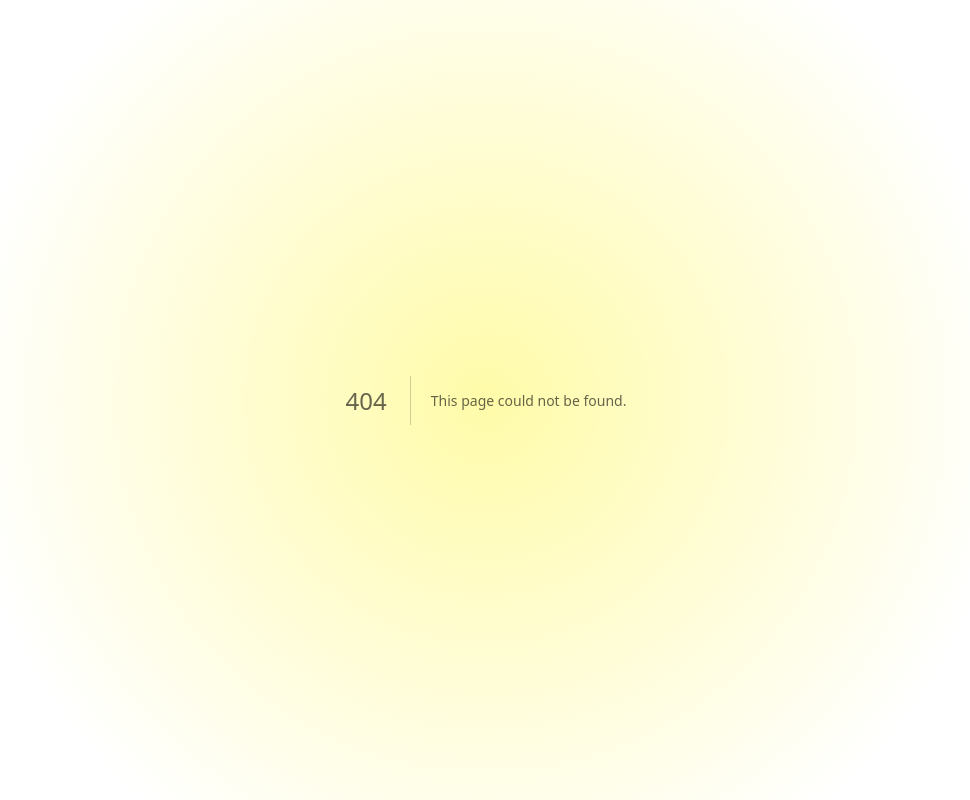
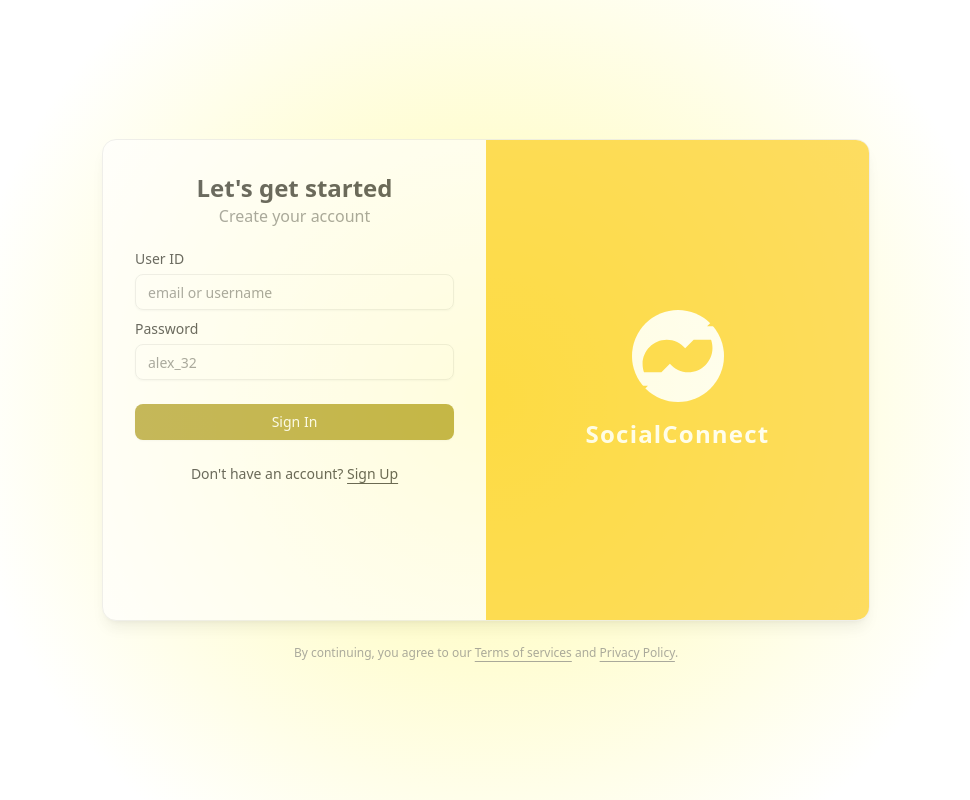
Before and after one commit to sahilsaif12/SocialConnect, a Next.js app in the folder client/: page /sign-in in a window 1280 px wide. Before the commit this address had no page. Shown: the whole page, without its empty margins (154-1124 px from the left). Built offline with nearby package versions, Linux system fonts and the light colour scheme.

Commit message:
login view + validations complete

```diff
--- a/client/package.json
+++ b/client/package.json
@@ -42,6 +42,7 @@
     "date-fns": "^4.1.0",
     "embla-carousel-react": "^8.6.0",
     "input-otp": "^1.4.2",
+    "js-cookie": "^3.0.5",
     "lucide-react": "^0.542.0",
     "next": "15.5.2",
     "next-themes": "^0.4.6",
@@ -60,6 +61,7 @@
   "devDependencies": {
     "@eslint/eslintrc": "^3",
     "@tailwindcss/postcss": "^4.1.12",
+    "@types/js-cookie": "^3.0.6",
     "@types/node": "^20",
     "@types/react": "^19",
     "@types/react-dom": "^19",
--- /dev/null
+++ b/client/src/app/(auth)/sign-in/page.tsx
@@ -0,0 +1,13 @@
+import { SignInView } from '@/modules/auth/ui/views/sign-in-view'
+import { headers } from 'next/headers'
+import { redirect } from 'next/navigation'
+import React from 'react'
+
+const page=async()=> {
+
+  return (
+    <SignInView />
+  )
+}
+
+export default page
--- a/client/src/app/(auth)/verify-email/page.tsx
+++ b/client/src/app/(auth)/verify-email/page.tsx
@@ -5,9 +5,9 @@ export default function page() {
   return (
     <div className="flex min-h-screen items-center justify-center p-4">
       <div className="w-full space-y-5 max-w-md rounded-2xl bg-white p-5  shadow-2xl  ">
-        <div className="rounded-xl overflow-hidden">
+        <div className="rounded-xl overflow-hidden  bg-red-400">
 
-        <LogoBannerCard/>
+        <LogoBannerCard height={30} />
         </div>
         <VerifyEmailView />
       </div>
--- a/client/src/app/globals.css
+++ b/client/src/app/globals.css
@@ -52,7 +52,7 @@
   --card-foreground: oklch(0.145 0 0);
   --popover: oklch(1 0 0);
   --popover-foreground: oklch(0.145 0 0);
-  --primary: oklch(0.205 0 0);
+  --primary: oklch(63.323% 0.13097 98.417);
   --primary-foreground: oklch(0.985 0 0);
   --secondary: oklch(0.97 0 0);
   --secondary-foreground: oklch(0.205 0 0);
--- a/client/src/app/page.tsx
+++ b/client/src/app/page.tsx
@@ -2,7 +2,7 @@ import Image from "next/image";
 
 export default function Home() {
   return (
-    <div className="text-3xl font-bold underline text-white"
+    <div className="text-3xl font-bold underline text-black"
     >
       hello my world
     </div>
--- a/client/src/modules/auth/ui/components/logo-banner-card.tsx
+++ b/client/src/modules/auth/ui/components/logo-banner-card.tsx
@@ -1,8 +1,10 @@
 import React from 'react'
-
-function LogoBannerCard() {
+interface Props {
+    height?: number
+}
+function LogoBannerCard({height}: Props) {
     return (
-        <div className=" bg-yellow-400 min-h-[30vh]  hidden md:flex flex-col gap-y-4 justify-center items-center">
+        <div className={`bg-yellow-400 min-h-[${height}vh]  hidden md:flex flex-col gap-y-4 justify-center items-center`}>
             <img src="/logo.svg" alt="logo" className="w-[92px] h-[92px] rounded-full object-cover" />
             <p className="text-2xl text-white font-semibold tracking-wider" >SocialConnect</p>
         </div>
--- /dev/null
+++ b/client/src/modules/auth/ui/views/sign-in-view.tsx
@@ -0,0 +1,158 @@
+"use client";
+import z from "zod";
+import { zodResolver } from "@hookform/resolvers/zod";
+import { useForm } from "react-hook-form";
+import { OctagonAlertIcon } from "lucide-react";
+import Link from "next/link";
+import Cookies from 'js-cookie';
+
+
+import { Button } from "@/components/ui/button";
+import { Card, CardContent } from "@/components/ui/card";
+import { Form, FormControl, FormField, FormItem, FormLabel, FormMessage } from "@/components/ui/form";
+import { Input } from "@/components/ui/input";
+import { useRouter } from "next/navigation";
+import { useState } from "react";
+import { LoginInput, loginSchema } from "@/schemas/authSchema";
+import { apiRequest } from "@/lib/api";
+import LogoBannerCard from "../components/logo-banner-card";
+
+
+
+export const SignInView = () => {
+    const router = useRouter()
+    const [isloading, setisloading] = useState<boolean>(false)
+    const [success, setSuccess] = useState(false);
+
+    const form = useForm<LoginInput>({
+        resolver: zodResolver(loginSchema),
+        defaultValues: {
+            identifier: "",
+            password: "",
+        }
+    });
+
+    const onSubmit = async (data: LoginInput) => {
+
+        setisloading(true);
+        try {
+            const res: {
+                access: string;
+                refresh: string;
+                data: {}
+            } = await apiRequest("/login/", {
+                method: "POST",
+                body: JSON.stringify(data),
+            });
+            console.log("login res", res);
+
+            Cookies.set('access_token', res.access, {
+                secure: true,
+                sameSite: 'strict'
+            });
+
+            Cookies.set('refresh_token', res.refresh, {
+                secure: true,
+                sameSite: 'strict'
+            });
+            router.push("/")
+        } catch (err: any) { }
+
+        setisloading(false);
+    };
+
+
+
+    return (
+        <div className="flex flex-col gap-6">
+
+            <Card className="overflow-hidden shadow-lg p-0">
+                <CardContent className="grid p-0 md:grid-cols-2   ">
+
+
+                    <Form {...form} >
+
+                        <form onSubmit={form.handleSubmit(onSubmit)} className="p-6 md:p-8">
+                            <div className="flex flex-col gap-6">
+                                <div className="flex flex-col items-center text-center">
+                                    <h1 className="text-2xl font-bold">Let's get started</h1>
+                                    <p className="text-muted-foreground text-balance">Create your account</p>
+                                </div>
+                                <div className="grid gap-3">
+
+                                    <FormField
+                                        control={form.control}
+                                        name='identifier'
+                                        render={({ field }) => (
+                                            <FormItem>
+                                                <FormLabel>User ID</FormLabel>
+                                                <FormControl>
+                                                    <Input
+                                                        placeholder="email or username"
+                                                        type="text"
+                                                        {...field} />
+                                                </FormControl>
+                                                <FormMessage />
+                                            </FormItem>
+                                        )}
+                                    />
+
+                                    <FormField
+                                        control={form.control}
+                                        name='password'
+                                        render={({ field }) => (
+                                            <FormItem>
+                                                <FormLabel>Password</FormLabel>
+                                                <FormControl>
+                                                    <Input
+                                                        placeholder="alex_32"
+                                                        type="password"
+                                                        {...field} />
+                                                </FormControl>
+                                                <FormMessage />
+                                            </FormItem>
+                                        )}
+                                    />
+
+                                </div>
+
+
+                                <Button className="w-full cursor-pointer " type="submit"
+                                    disabled={isloading}
+                                >
+                                    Sign In
+                                    {isloading && (
+                                        <svg className="text-gray-300 animate-spin" viewBox="0 0 64 64" fill="none" xmlns="http://www.w3.org/2000/svg"
+                                            width="24" height="24">
+                                            <path
+                                                d="M32 3C35.8083 3 39.5794 3.75011 43.0978 5.20749C46.6163 6.66488 49.8132 8.80101 52.5061 11.4939C55.199 14.1868 57.3351 17.3837 58.7925 20.9022C60.2499 24.4206 61 28.1917 61 32C61 35.8083 60.2499 39.5794 58.7925 43.0978C57.3351 46.6163 55.199 49.8132 52.5061 52.5061C49.8132 55.199 46.6163 57.3351 43.0978 58.7925C39.5794 60.2499 35.8083 61 32 61C28.1917 61 24.4206 60.2499 20.9022 58.7925C17.3837 57.3351 14.1868 55.199 11.4939 52.5061C8.801 49.8132 6.66487 46.6163 5.20749 43.0978C3.7501 39.5794 3 35.8083 3 32C3 28.1917 3.75011 24.4206 5.2075 20.9022C6.66489 17.3837 8.80101 14.1868 11.4939 11.4939C14.1868 8.80099 17.3838 6.66487 20.9022 5.20749C24.4206 3.7501 28.1917 3 32 3L32 3Z"
+                                                stroke="currentColor" strokeWidth="5" strokeLinecap="round" strokeLinejoin="round"></path>
+                                            <path
+                                                d="M32 3C36.5778 3 41.0906 4.08374 45.1692 6.16256C49.2477 8.24138 52.7762 11.2562 55.466 14.9605C58.1558 18.6647 59.9304 22.9531 60.6448 27.4748C61.3591 31.9965 60.9928 36.6232 59.5759 40.9762"
+                                                stroke="currentColor" strokeWidth="10" strokeLinecap="round" strokeLinejoin="round" className="text-white">
+                                            </path>
+                                        </svg>
+                                    )}
+                                </Button>
+
+                                <div className="text-center text-sm">
+                                    Don't have an account?{" "}
+                                    <Link href="/sign-up" className="underline underline-offset-4 ">
+                                        Sign Up
+                                    </Link>
+                                </div>
+                            </div>
+                        </form>
+                    </Form>
+
+                    <LogoBannerCard height={60} />
+                </CardContent>
+            </Card>
+
+            <div className="text-muted-foreground *:[a]:hover:text-primary text-center text-xs text-balance *:[a]:underline *:[a]:underline-offset-4 ">
+
+                By continuing, you agree to our <a href="#" >Terms of services</a> and <a href="#" >Privacy Policy</a>.
+            </div>
+        </div>
+    );
+}
--- a/client/src/modules/auth/ui/views/sign-up-view.tsx
+++ b/client/src/modules/auth/ui/views/sign-up-view.tsx
@@ -2,7 +2,7 @@
 import z from "zod";
 import { zodResolver } from "@hookform/resolvers/zod";
 import { useForm } from "react-hook-form";
-import { OctagonAlertIcon, X } from "lucide-react";
+import { OctagonAlertIcon } from "lucide-react";
 import Link from "next/link";
 
 
@@ -11,23 +11,16 @@ import { Card, CardContent } from "@/components/ui/card";
 import { Form, FormControl, FormField, FormItem, FormLabel, FormMessage } from "@/components/ui/form";
 import { Input } from "@/components/ui/input";
 import { Alert, AlertTitle } from "@/components/ui/alert";
-import { useRouter } from "next/navigation";
 import { useState } from "react";
-import { registerSchema } from "@/schemas/authSchema";
+import { RegisterInput, registerSchema } from "@/schemas/authSchema";
 import { apiRequest } from "@/lib/api";
 import LogoBannerCard from "../components/logo-banner-card";
-import { showErrorToasts } from "@/lib/utils";
-import { toast } from "sonner";
-
-
 
 export const SignUpView = () => {
-    const router = useRouter()
-    const [error, setError] = useState<string | null>(null)
     const [isloading, setisloading] = useState<boolean>(false)
     const [success, setSuccess] = useState(false);
 
-    const form = useForm<z.infer<typeof registerSchema>>({
+    const form = useForm<RegisterInput>({
         resolver: zodResolver(registerSchema),
         defaultValues: {
             email: "",
@@ -38,7 +31,7 @@ export const SignUpView = () => {
         }
     });
 
-    const onSubmit = async (data: z.infer<typeof registerSchema>) => {
+    const onSubmit = async (data: RegisterInput) => {
 
         setisloading(true);
         try {
@@ -47,12 +40,7 @@ export const SignUpView = () => {
                 body: JSON.stringify(data),
             });
             setSuccess(true);
-        } catch (err: any) {
-            console.log("err 0",err);
-
-            // showErrorToasts(err, true, false);
-
-        }
+        } catch (err: any) { }
 
         setisloading(false);
     };
@@ -81,8 +69,8 @@ export const SignUpView = () => {
                             <form onSubmit={form.handleSubmit(onSubmit)} className="p-6 md:p-8">
                                 <div className="flex flex-col gap-6">
                                     <div className="flex flex-col items-center text-center">
-                                        <h1 className="text-2xl font-bold">Wellcome back</h1>
-                                        <p className="text-muted-foreground text-balance">Please log in to your account</p>
+                                        <h1 className="text-2xl font-bold">Let's get started</h1>
+                                        <p className="text-muted-foreground text-balance">Create your account</p>
                                     </div>
                                     <div className="grid gap-3">
                                         <FormField
@@ -167,19 +155,12 @@ export const SignUpView = () => {
                                             )}
                                         />
                                     </div>
-                                    {!!error && (
-                                        <Alert className="bg-destructive/20 border-none">
-                                            <OctagonAlertIcon className="h-4 w-4 !text-destructive/60" />
-                                            <AlertTitle className="text-black/50">
-                                                {error}
-                                            </AlertTitle>
-                                        </Alert>
-                                    )}
 
-                                    <Button className="w-full cursor-pointer" type="submit"
+
+                                    <Button className="w-full cursor-pointer " type="submit"
                                         disabled={isloading}
                                     >
-                                        Sign In
+                                        Sign Up
                                         {isloading && (
                                             <svg className="text-gray-300 animate-spin" viewBox="0 0 64 64" fill="none" xmlns="http://www.w3.org/2000/svg"
                                                 width="24" height="24">
@@ -188,7 +169,7 @@ export const SignUpView = () => {
                                                     stroke="currentColor" strokeWidth="5" strokeLinecap="round" strokeLinejoin="round"></path>
                                                 <path
                                                     d="M32 3C36.5778 3 41.0906 4.08374 45.1692 6.16256C49.2477 8.24138 52.7762 11.2562 55.466 14.9605C58.1558 18.6647 59.9304 22.9531 60.6448 27.4748C61.3591 31.9965 60.9928 36.6232 59.5759 40.9762"
-                                                    stroke="currentColor" strokeWidth="5" strokeLinecap="round" strokeLinejoin="round" className="text-gray-900">
+                                                    stroke="currentColor" strokeWidth="10" strokeLinecap="round" strokeLinejoin="round" className="text-white">
                                                 </path>
                                             </svg>
                                         )}
--- a/client/src/schemas/authSchema.ts
+++ b/client/src/schemas/authSchema.ts
@@ -16,3 +16,13 @@ export const registerSchema = z.object({
 });
 
 export type RegisterInput = z.infer<typeof registerSchema>;
+
+
+export const loginSchema = z.object({
+  identifier: z
+    .string()
+    .min(1, "user email or username is required"),
+  password: z.string().min(1, "Password is required"),
+});
+
+export type LoginInput = z.infer<typeof loginSchema>;
```
Also changed, not shown: 1 other file (tests, documents, lock files or other folders).
